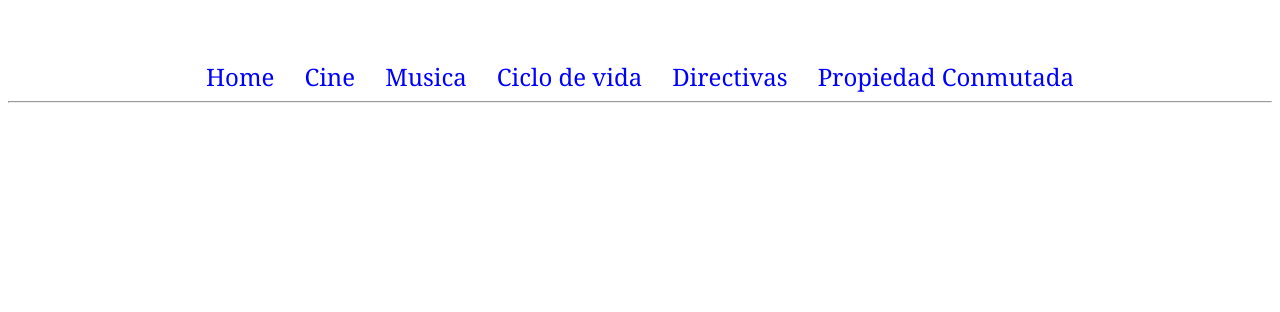
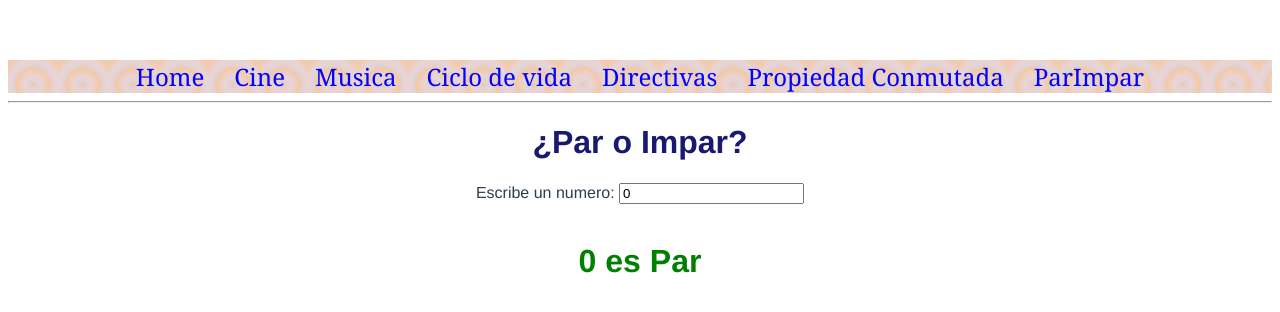
Before and after one commit to Danirolan21/primervue, a Vue app: page /NumeroParImpar in a window 1280 px wide. Shown: the top 312 px of the page. Built offline with nearby package versions, Linux system fonts and the light colour scheme.

Commit message:
ParImpar

```diff
--- a/src/Router.js
+++ b/src/Router.js
@@ -5,6 +5,7 @@ import MusicaComponent from './components/MusicaComponent.vue';
 import CicloVida from './components/CicloVida.vue';
 import DirectivasComponent from './components/DirectivasComponent.vue';
 import PropiedadConmutada from './components/PropiedadConmutada.vue';
+import NumeroParImpar from './components/NumeroParImpar.vue';
 
 //CREAMOS UNA CONSTANTE ARRAY PARA LAS RUTAS
 const myRoutes = [
@@ -25,6 +26,9 @@ const myRoutes = [
     },
     {
         path: "/PropiedadConmutada", component: PropiedadConmutada
+    },
+    {
+        path: "/NumeroParImpar", component: NumeroParImpar
     }
 ]
 
--- a/src/components/MenuComponent.vue
+++ b/src/components/MenuComponent.vue
@@ -1,5 +1,5 @@
 <template>
-    <div>
+    <div class="container">
         <ul id="menu">
             <li>
                 <router-link to="/" style="color: blue; text-decoration: none">Home</router-link>
@@ -19,6 +19,9 @@
             <li>
                 <router-link to="/PropiedadConmutada" style="color: blue; text-decoration: none">Propiedad Conmutada</router-link>
             </li>
+            <li>
+                <router-link to="/NumeroParImpar" style="color: blue; text-decoration: none">ParImpar</router-link>
+            </li>
         </ul>
     </div>
 </template>
@@ -30,9 +33,12 @@
 </script>
 
 <style>
+    * {
+        box-sizing: border-box;
+    }
     ul#menu {
+        margin: 0;
         padding: 0;
-        margin: 0;
     }
     ul#menu li {
         display: inline;
@@ -46,4 +52,11 @@
     ul#menu li router-link{
         text-decoration: none;
     }
+    .container {
+        width: 100%;
+        height: 100%;
+        /* Add your background pattern here */
+        background-image: repeating-radial-gradient(  #e2d1d1 50%, #e7d2d2ee 70%,#f5c7a1 95%);
+        background-size: 50px 50px;
+    }
 </style>
--- /dev/null
+++ b/src/components/NumeroParImpar.vue
@@ -0,0 +1,57 @@
+<template>
+    <div>
+        <h1 id="title">¿Par o Impar?</h1>
+        <label for="">Escribe un numero: </label>
+        <input type="number" v-model="numero"/><br/><br/>
+        <h1 v-if="numero % 2 == 0" style='color: green'>
+            {{numero}} es Par
+        </h1>
+        <h1 v-else style='color: red'>
+            {{numero}} es Impar
+        </h1>
+
+        <!-- <button @click="comprobarParImpar()">Comprobar Par o Impar</button>
+        <div v-html="html"></div> -->
+
+        <!-- <div v-html="parImpar"></div> -->
+    </div>
+</template>
+
+<script>
+    export default {
+        name: "NumeroParImpar",
+        methods: {
+            comprobarParImpar() {
+                this.html = "";
+                if (this.numero % 2 == 0) {
+                    this.html += "<h1 style='color: green'>" + this.numero + " es Par</h1>";
+                } else {
+                    this.html += "<h1 style='color: red'>" + this.numero + " es Impar</h1>";
+                }
+            }
+        },
+        computed: {
+            parImpar() {
+                var data = "";
+                if (this.numero % 2 == 0) {
+                    data += "<h1 style='color: green'>" + this.numero + " es Par</h1>";
+                } else {
+                    data += "<h1 style='color: red'>" + this.numero + " es Impar</h1>";
+                }
+                return data;
+            }
+        },
+        data() {
+            return {
+                numero: 0,
+                html: ""
+            }
+        }
+    }
+</script>
+
+<style scoped>
+    #title {
+        color: midnightblue;
+    }
+</style>
```
